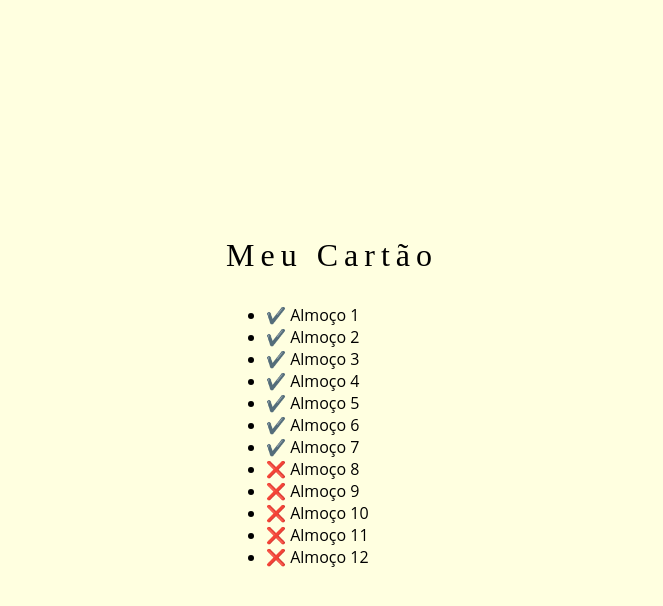
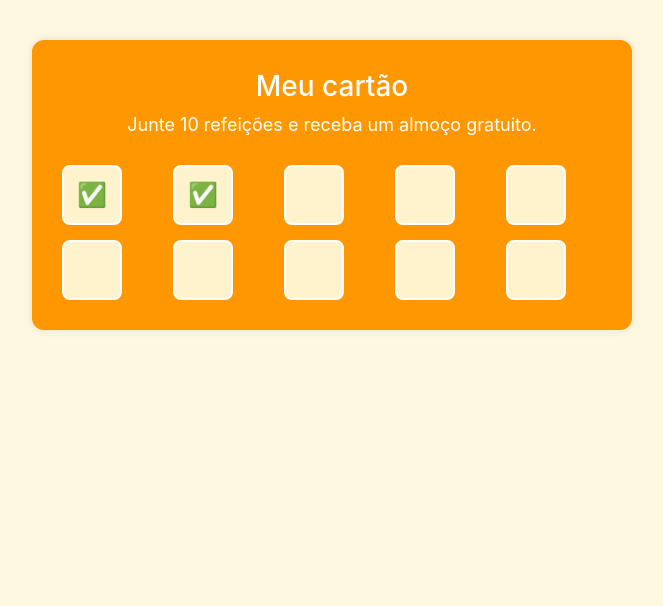
Before and after one commit to mayaraduartez/cartao-fidelidade, a plain HTML site: page views/meuCartao.html in a window 1280 px wide. Shown: the whole page, without its empty margins (308-971 px from the left). Drawn offline with nearby package versions, Linux system fonts and the light colour scheme.

Commit message:
Tela meuCartao atualizada.

```diff
--- /dev/null
+++ b/style/stylemeuCartao.css
@@ -0,0 +1,50 @@
+body {
+      background-color: #fff8e1; /* fundo amarelo claro */
+    }
+
+    .cartao-container {
+      max-width: 600px;
+      margin: 40px auto;
+      background-color: #ff9800; /* laranja vibrante */
+      color: white;
+      padding: 30px;
+      border-radius: 12px;
+      box-shadow: 0 0 10px rgba(0,0,0,0.1);
+      text-align: center;
+    }
+
+    .cartao-container h1 {
+      font-size: 28px;
+      margin-bottom: 10px;
+    }
+
+    .cartao-container h2 {
+      font-size: 18px;
+      font-weight: normal;
+      margin-bottom: 30px;
+    }
+
+    .punch-grid {
+      display: grid;
+      grid-template-columns: repeat(5, 1fr);
+      gap: 15px;
+      justify-content: center;
+    }
+
+    .punch-box {
+      width: 60px;
+      height: 60px;
+      background-color: #fff3cd; /* amarelo claro */
+      border: 2px solid #ffffff;
+      border-radius: 8px;
+      font-size: 24px;
+      font-weight: bold;
+      display: flex;
+      align-items: center;
+      justify-content: center;
+      color: #4caf50; /* verde para check */
+    }
+
+    .punch-box.blank {
+      color: transparent;
+    }
--- a/views/meuCartao.html
+++ b/views/meuCartao.html
@@ -3,25 +3,42 @@
 <head>
   <meta charset="UTF-8">
   <title>Meu Cartão - Cliente</title>
-  <link rel="stylesheet" href="/style/style2.css">
+  <meta name="viewport" content="width=device-width, initial-scale=1.0">
+
+  <!-- Bootstrap 4.1.3 -->
+  <link rel="stylesheet" href="https://stackpath.bootstrapcdn.com/bootstrap/4.1.3/css/bootstrap.min.css"
+    integrity="sha384-MCw98/SFnGE8fJT3GXwEOngsV7Zt27NXFoaoApmYm81iuXoPkFOJwJ8ERdknLPMO" crossorigin="anonymous">
+    <link rel="stylesheet" href="/style/stylemeuCartao.css">
+
 </head>
 <body>
-  <div>
-    <h1>Meu Cartão</h1>
-    <ul class="task-list">
-      <li class="task"><span>✔️ Almoço 1</span></li>
-      <li class="task"><span>✔️ Almoço 2</span></li>
-      <li class="task"><span>✔️ Almoço 3</span></li>
-      <li class="task"><span>✔️ Almoço 4</span></li>
-      <li class="task"><span>✔️ Almoço 5</span></li>
-      <li class="task"><span>✔️ Almoço 6</span></li>
-      <li class="task"><span>✔️ Almoço 7</span></li>
-      <li class="task"><span>❌ Almoço 8</span></li>
-      <li class="task"><span>❌ Almoço 9</span></li>
-      <li class="task"><span>❌ Almoço 10</span></li>
-      <li class="task"><span>❌ Almoço 11</span></li>
-      <li class="task"><span>❌ Almoço 12</span></li>
-    </ul>
+  <div class="cartao-container">
+    <h1>Meu cartão</h1>
+    <h2>Junte 10 refeições e receba um almoço gratuito.</h2>
+
+    <div class="punch-grid">
+      <div class="punch-box">✅</div>
+      <div class="punch-box">✅</div>
+      <div class="punch-box blank">⬜</div>
+      <div class="punch-box blank">⬜</div>
+      <div class="punch-box blank">⬜</div>
+      <div class="punch-box blank">⬜</div>
+      <div class="punch-box blank">⬜</div>
+      <div class="punch-box blank">⬜</div>
+      <div class="punch-box blank">⬜</div>
+      <div class="punch-box blank">⬜</div>
+    </div>
   </div>
+
+  <!-- Bootstrap JS (opcional) -->
+  <script src="https://code.jquery.com/jquery-3.3.1.slim.min.js"
+    integrity="sha384-q8i/X+965DzO0rT7abK41JStQIAqVgRVzpbzo5smXKp4YfRvH+8abtTE1Pi6jizo"
+    crossorigin="anonymous"></script>
+  <script src="https://cdnjs.cloudflare.com/ajax/libs/popper.js/1.14.3/umd/popper.min.js"
+    integrity="sha384-ZMP7rVo3mIykV+2+9J3UJ46jBk0WLaUAdn689aCwoqbBJiSnjAK/l8WvCWPIPm49"
+    crossorigin="anonymous"></script>
+  <script src="https://stackpath.bootstrapcdn.com/bootstrap/4.1.3/js/bootstrap.min.js"
+    integrity="sha384-ChfqqxuZUCnJSK3+MXmPNIyE6ZbWh2IMqE241rYiqJxyMiZ6OW/JmZQ5stwEULTy"
+    crossorigin="anonymous"></script>
 </body>
 </html>
```
